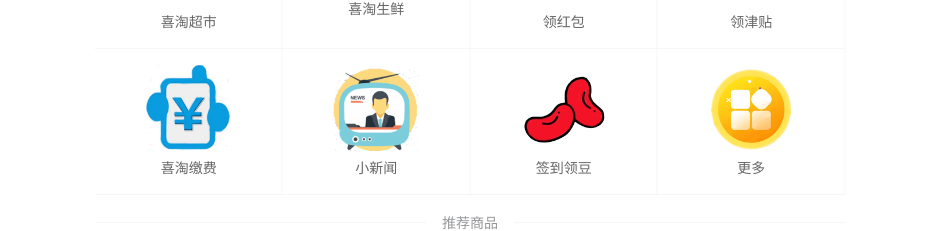
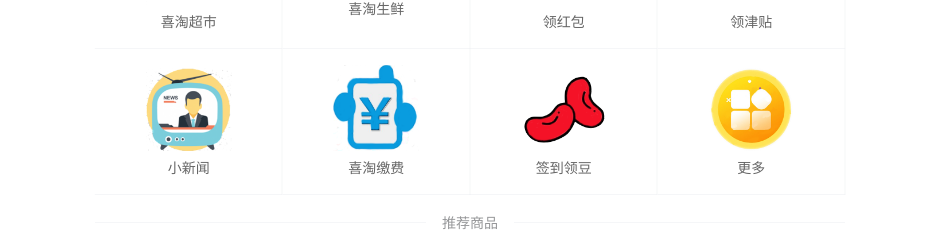
Before and after one commit to X1005Z/xitao2022, a Vue app: page /#/home/index in a window 1280 px wide. Shown: the part 151-382 px from the top of the page, without its empty margins (170-1109 px from the left). Built offline with nearby package versions, Linux system fonts and the light colour scheme; no server answers.

Commit message:
feat:完成了首页Home

```diff
--- a/src/views/Home.vue
+++ b/src/views/Home.vue
@@ -76,8 +76,8 @@ export default {
                 { src: menu3, text: '喜淘生鲜' },
                 { src: menu7, text: '领红包' },
                 { src: menu5, text: '领津贴' },
+                { src: menu2, text: '小新闻' },
                 { src: menu4, text: '喜淘缴费' },
-                { src: menu2, text: '小新闻' },
                 { src: menu6, text: '签到领豆' },
                 { src: menu8, text: '更多' },
             ],
```
